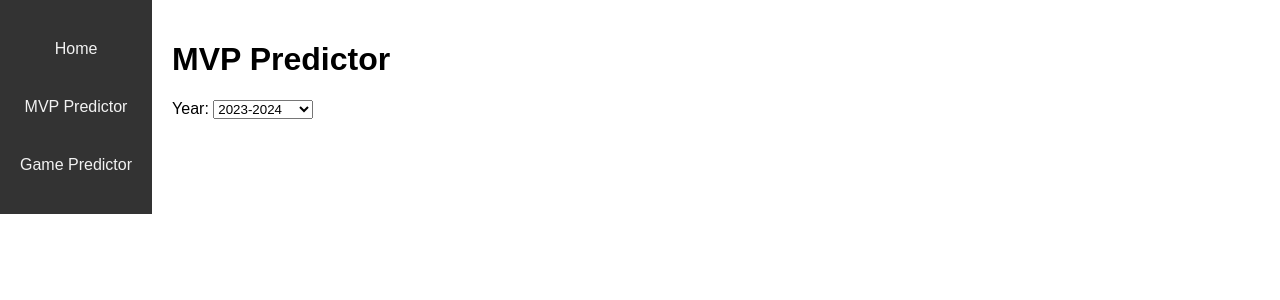
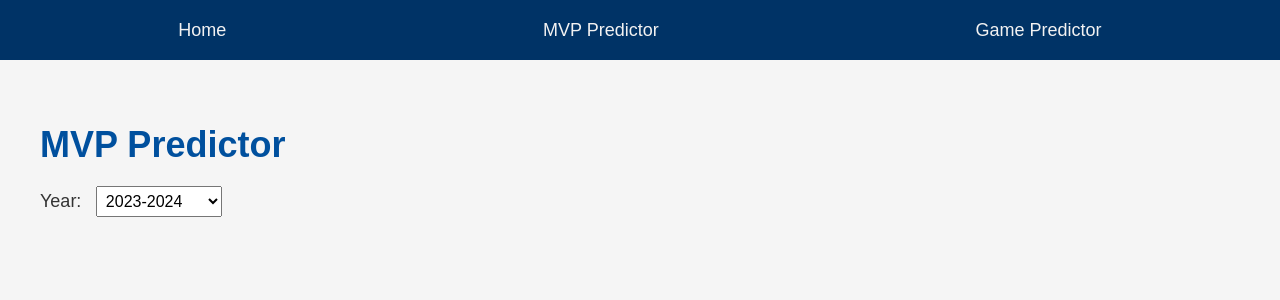
Before and after one commit to syadk23/Nba-predictive-models, a Flask app: template app/templates/mvp_predictor.html in a window 1280 px wide. Shown: the top 300 px of the page. Run offline with Flask 3, Linux system fonts and the light colour scheme; the template is opened without the code that fills it, so the values that code supplies are empty.

Commit message:
more css updates...

```diff
--- a/app/app.py
+++ b/app/app.py
@@ -16,7 +16,7 @@ def home():
 def mvp_predictor():
     cur_year = datetime.now().year
     # Convert DataFrame to HTML
-    df = mvp_predictions(cur_year-1, cur_year-1)
+    df = mvp_predictions(cur_year, cur_year)
     columns = df.columns.tolist()
     data = df.values.tolist()
 
@@ -26,7 +26,7 @@ def mvp_predictor():
 def mvp_predictor_year(year):
     session['selected_year'] = year
     # Convert DataFrame to HTML
-    df = mvp_predictions(year-1, year-1)
+    df = mvp_predictions(year, year)
     columns = df.columns.tolist()
     data = df.values.tolist()
 
--- a/app/main.py
+++ b/app/main.py
@@ -6,7 +6,7 @@ import pandas as pd
 def main():
     #pd.set_option('display.max_columns', None)
 
-    mvp_predictions(start_year=2000, end_year=2009)
+    df = mvp_predictions(start_year=1996, end_year=1996)
     #print(df)
 
     """ game_pred_model_predictions = game_prediction()
--- a/app/static/styles.css
+++ b/app/static/styles.css
@@ -1,52 +1,115 @@
 body {
     font-family: Arial, sans-serif;
     margin: 0;
-    display: flex;
+    background-color: #f5f5f5;
+    color: #333;
 }
 
 .navbar {
-    display: inline-block;
-    flex-direction: column;
-    background-color: #333;
-    padding: 20px 0;
+    width: 100%;
+    height: 60px;
+    display: flex;
+    justify-content: space-around;
+    align-items: center;
+    background-color: #003366;
+    padding: 0 20px;
     box-sizing: border-box;
+    position: fixed;
+    top: 0;
+    left: 0;
+    z-index: 1000;
 }
 
 .navbar a {
-    display: block;
     color: #f2f2f2;
     text-align: center;
-    padding: 20px;
+    padding: 15px;
     text-decoration: none;
-    flex: 1;
+    font-size: 18px;
+    transition: background-color 0.3s, color 0.3s;
 }
 
 .navbar a:hover {
-    background-color: #ddd;
-    color: black;
+    background-color: #00509e;
+    color: #fff;
+    font-weight: bold;
 }
 
 .content {
-    flex-grow: 1;
+    margin-top: 80px; /* Adjust to ensure content is not hidden behind the navbar */
     padding: 20px;
+    margin-left: 20px;
+    margin-right: 20px;
+}
+
+h1 {
+    font-size: 36px;
+    color: #00509e;
+    margin-bottom: 20px;
+}
+
+p {
+    font-size: 18px;
+    margin-bottom: 20px;
+}
+
+.image-gallery {
+    display: flex;
+    flex-wrap: wrap;
+    gap: 20px;
+}
+
+.image-gallery img {
+    width: calc(50% - 20px);
+    border-radius: 10px;
+    box-shadow: 0 4px 8px rgba(0, 0, 0, 0.1);
+    transition: transform 0.3s, box-shadow 0.3s;
+}
+
+.image-gallery img:hover {
+    transform: scale(1.05);
+    box-shadow: 0 8px 16px rgba(0, 0, 0, 0.2);
+}
+
+label {
+    font-size: 18px;
+    margin-right: 10px;
+}
+
+select {
+    font-size: 16px;
+    padding: 5px;
+}
+
+.table-container {
+    flex: 1; /* Allow the container to take available space */
+    max-height: calc(100vh - 80px); /* Adjust based on navbar height */
+    overflow: auto;
+    width: 100%;
+    margin-top: 20px;
 }
 
 table {
     width: 100%;
     border-collapse: collapse;
+    background-color: #fff;
+    border: 1px solid #ddd;
 }
 
 table, th, td {
-    border: 1px solid black;
+    border: 1px solid #ddd;
+    font-size: 14px; /* Smaller font size */
 }
 
 th, td {
-    padding: 4px;
-    text-align: center;
-    font-size: smaller;
+    padding: 8px; /* Adjust padding to match smaller text */
+    text-align: left;
 }
 
-td {
-    width:0.1%;
-    white-space: nowrap;
+th {
+    background-color: #f2f2f2;
 }
+
+tr:nth-child(even) {
+    background-color: #f9f9f9;
+}
--- a/app/templates/index.html
+++ b/app/templates/index.html
@@ -14,8 +14,8 @@
         </div>
 
         <div class="content">
-            <h1>Welcome to the NBA Prediction Site</h1>
-            <p>Select an option from the navbar to get started.</p>
+            <h1>Welcome to Syad's NBA Game/Award Predictor Site</h1>
+            <p>Please select an option from the navigation bar to get started.</p>
         </div>
     </body>
 </html>
--- a/app/templates/mvp_predictor.html
+++ b/app/templates/mvp_predictor.html
@@ -22,7 +22,6 @@
                     <option value="{{ year+1 }}" {% if selected_year == year %} selected {% endif %}>{{ year }}-{{ year+1 }}</option>
                 {% endfor %}
             </select>
-            <br>
             <br>
             <table>
                 <thead>
```
Also changed, not shown: app/src/mvp_predictor/mvp_pred.py (+6 -3 lines).
